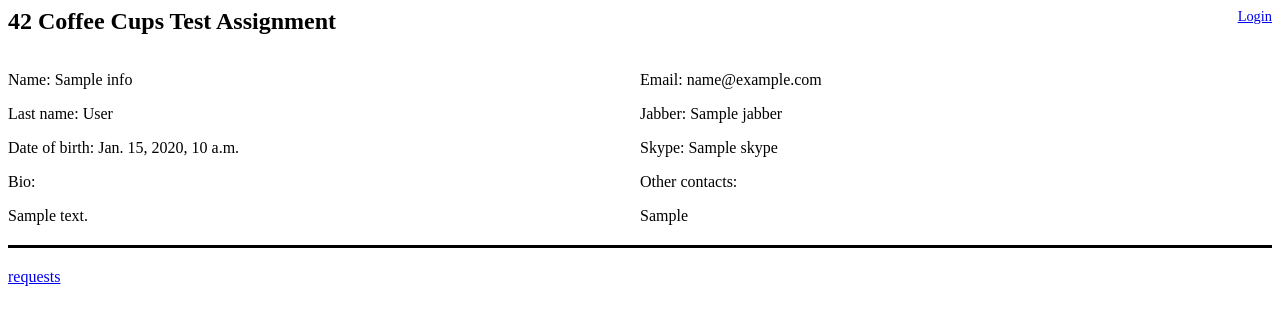
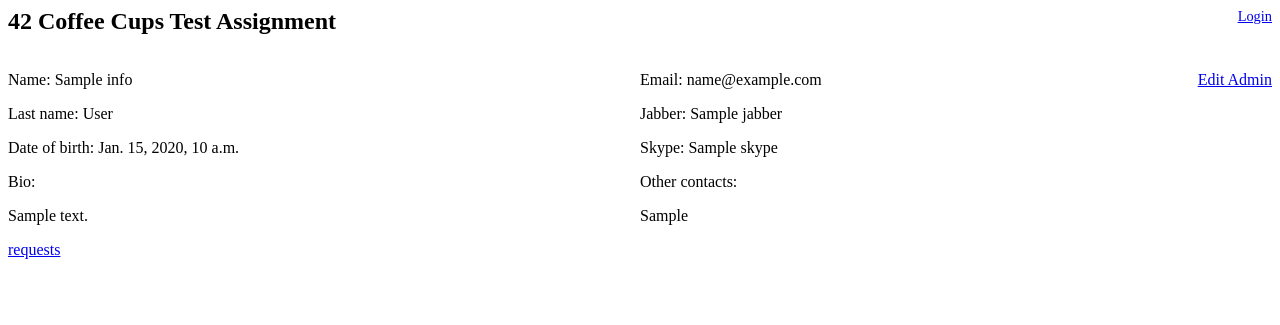
Before and after one commit to bmarchenko/42-test-marko, a Django app: template templates/home.html in a window 1280 px wide. Shown: the top 325 px of the page. Run offline with Django 3.2, Linux system fonts and the light colour scheme; the template is opened without the code that fills it: most values are stand-ins (such as "Sample title", 1, 10 or a date in 2020); parts of the project's set-up code (start-up, migrations or seed data) failed here and were passed over.

Commit message:
ticket: 6

```diff
--- a/firstapp/models.py
+++ b/firstapp/models.py
@@ -1,5 +1,7 @@
 # -*- coding: utf-8 -*-
 from django.db import models
+from django.core import urlresolvers
+from django.contrib.contenttypes.models import ContentType
 
 class PersonalInfo(models.Model):
     name = models.CharField('Name', max_length=50, blank=True, null=True)
@@ -13,3 +15,7 @@ class PersonalInfo(models.Model):
 
     def __unicode__(self):
          return self.name
+
+    def get_admin_url(self):
+        content_type = ContentType.objects.get_for_model(self.__class__)
+        return urlresolvers.reverse("admin:%s_%s_change" % (content_type.app_label, content_type.model), args=(self.id,))
--- /dev/null
+++ b/firstapp/templatetags/firstapp_tags.py
@@ -0,0 +1,13 @@
+from django import template
+
+from firstapp.models import PersonalInfo
+
+register = template.Library()
+
+def edit_link(obj):
+
+    return obj.get_admin_url()
+
+
+
+register.simple_tag(edit_link)
--- a/media/css/style.css
+++ b/media/css/style.css
@@ -1,7 +1,6 @@
 .column{
 float:left;
 width: 50%;
-border-bottom:3px solid black;
 padding-bottom: 20px;
 margin-bottom: 20px;
 }
--- a/templates/base.html
+++ b/templates/base.html
@@ -24,7 +24,7 @@
       </div>
       <div class="content">
         {% block content %}{% endblock %}
-      </div>
+
     {% endblock %}
     {% block extra_body %}{% endblock %}
   </div>
--- a/templates/edit.html
+++ b/templates/edit.html
@@ -34,6 +34,7 @@
 
 
 </form>
+<hr color = "black" >
 <BR />
 <p><a href="../requests" title="requests">requests</a></p>
 {%endblock%}
--- a/templates/home.html
+++ b/templates/home.html
@@ -1,24 +1,28 @@
 {% extends "base.html" %}
 
+{% load firstapp_tags %}
+
 {% block content %}
+
 {%for info in data%}
 <div class = "column">
 <p>Name: {{info.name}}</p>
 <p>Last name: {{info.surname}}</p>
 <p>Date of birth: {{info.birthday}}</p>
 <p>Bio:</p> <div>{{info.bio}}</div>
+<p><a href="../requests" title="requests">requests</a></p>
+{% if user.is_authenticated %}
+<p><a href="../edit" title="edit information">edit information</a></p>
+{% endif %}
 </div>
+
 <div class = "column">
-<p>Email: {{info.email}}</p>
+<p>Email: {{info.email}}<span style="float: right;"><a href="..{% edit_link info %}"  title="edit">Edit Admin</a></span></p>
 <p>Jabber: {{info.jabber}}</p>
 <p>Skype: {{info.skype}}</p>
 <p>Other contacts:</p> <div>{{info.other_contacts}}</div>
 </div>
 {%endfor%}
 
-<BR />
-<p><a href="../requests" title="requests">requests</a></p>
-{% if user.is_authenticated %}
-<p><a href="../edit" title="edit information">edit information</a></p>
-{% endif %}
-{%endblock%}
+
+{% endblock %}
```
Also changed, not shown: firstapp/templatetags/__init__.py (added).
